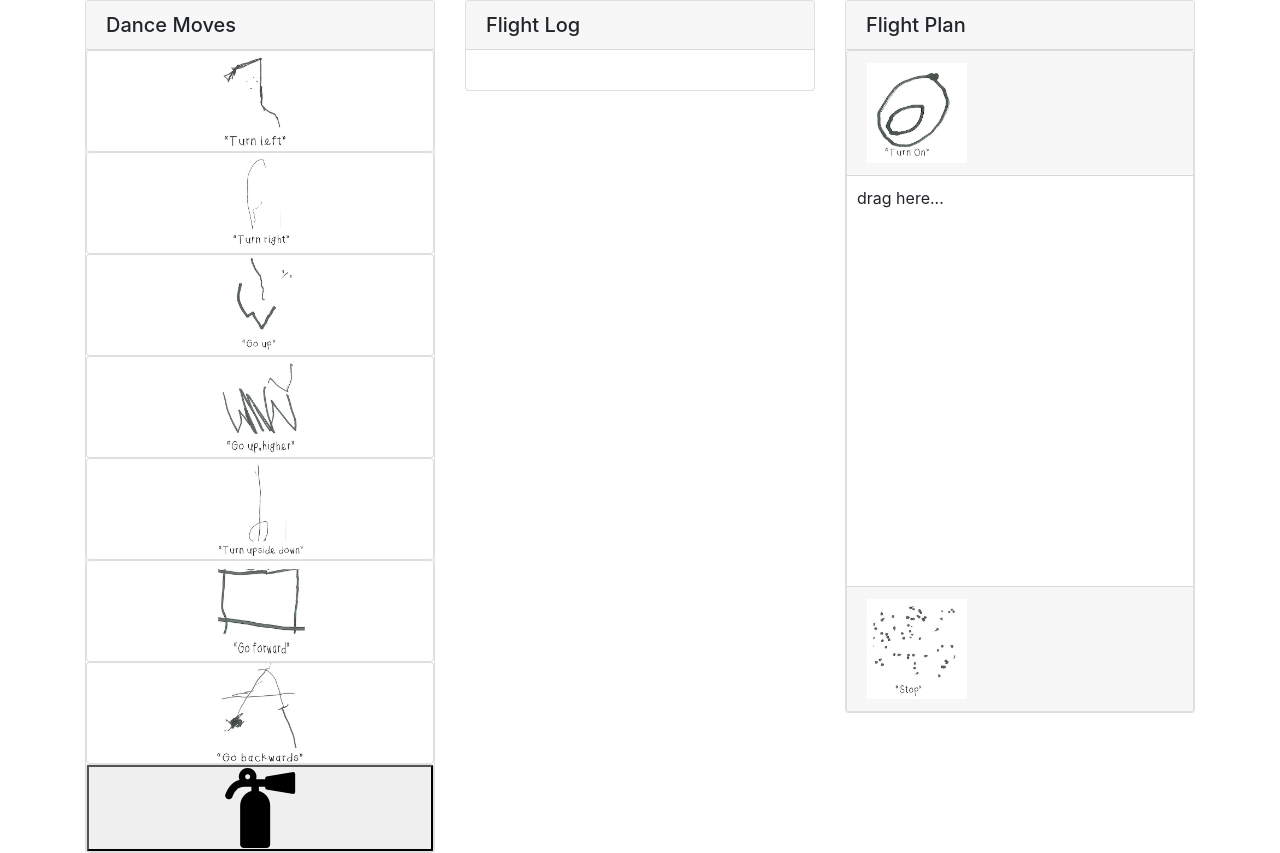
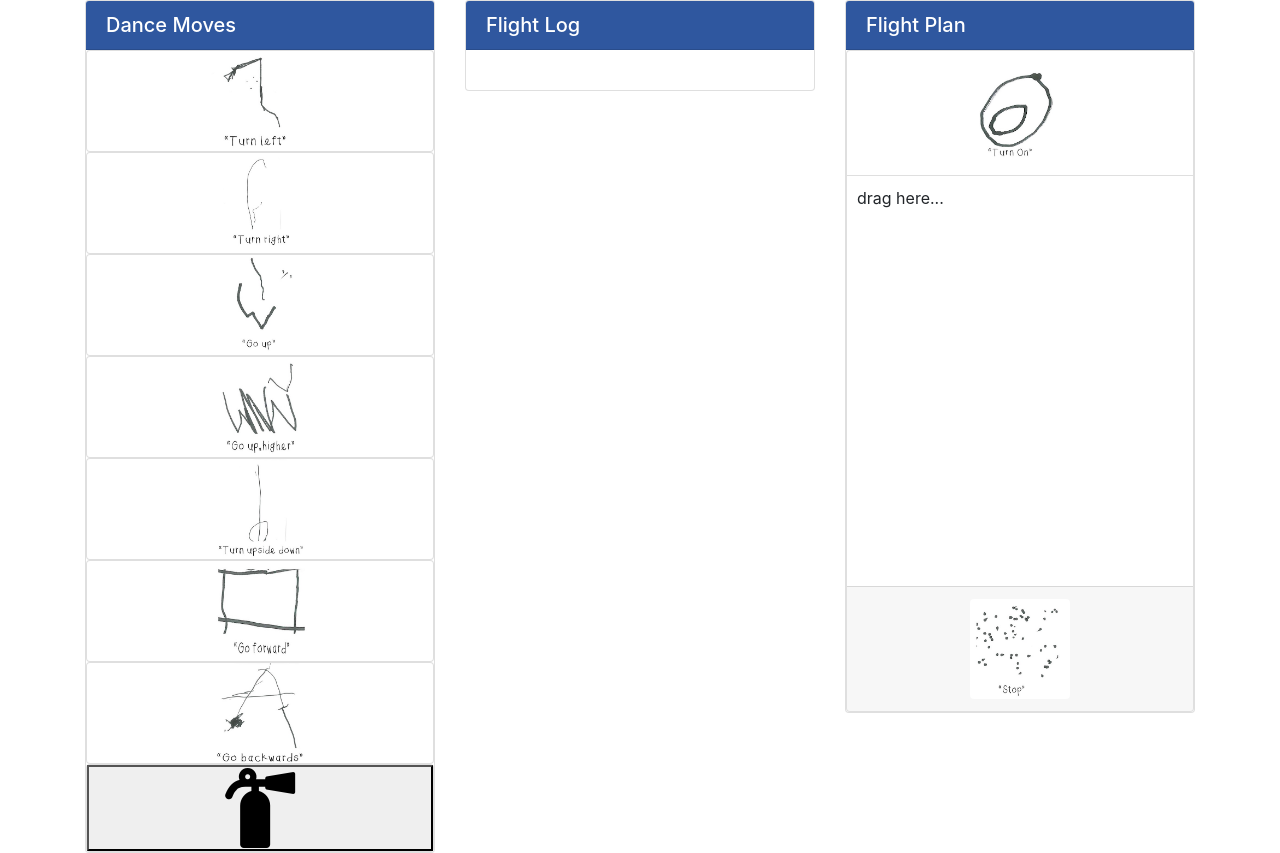
Before and after one commit to brentgardner/DronePilot, a website: page public/index.html in a window 1280 px wide. Drawn offline with nearby package versions, Linux system fonts and the light colour scheme; no server answers.

Commit message:
general UI Clean up

```diff
--- a/public/index.html
+++ b/public/index.html
@@ -8,6 +8,15 @@
   <link rel="stylesheet" href="https://use.fontawesome.com/releases/v5.0.9/css/all.css" integrity="sha384-5SOiIsAziJl6AWe0HWRKTXlfcSHKmYV4RBF18PPJ173Kzn7jzMyFuTtk8JA7QQG1" crossorigin="anonymous">
 
     <style>
+        .card-header {
+            background: #2f579f;
+            color: white;
+        }
+
+        .card-header.command {
+            background: transparent;
+            color: black;
+        }
 
         .dropzone {
 
@@ -83,13 +92,13 @@
             <h5 class="card-header">Flight Plan</h5>
             <div class='card' id="flightplan">
                     <div class="card-header command">
-                        <img id="btnturnleft" src="Turnon.jpg" />
+                        <img class="rounded mx-auto d-block" id="btnturnleft" src="Turnon.jpg" />
                     </div>
                     <div class="dropzone" >
                         <p>drag here...</p>
                     </div>
                     <div class="card-footer command">
-                        <img id="btnturnleft" src="Stop.jpg" />
+                        <img class="rounded mx-auto d-block" id="btnturnleft" src="Stop.jpg" />
                     </div>
             </div>
         </div>
--- a/server/server-app.js
+++ b/server/server-app.js
@@ -86,7 +86,7 @@ io.on('connection', (socket) => {
     drone.turn({ direction })
       .then(function() {
         console.log('done rotating', direction);
-        socket.emit('logging', 'turn', direction):
+        socket.emit('logging', 'turn', direction);
       })
 
 
```
